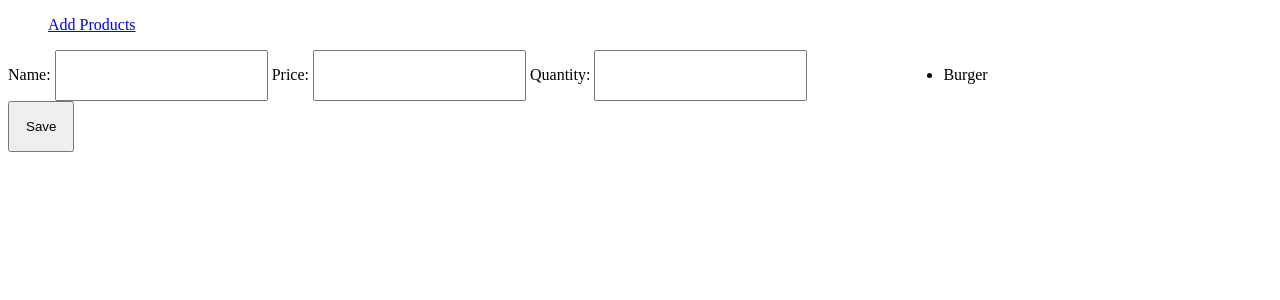
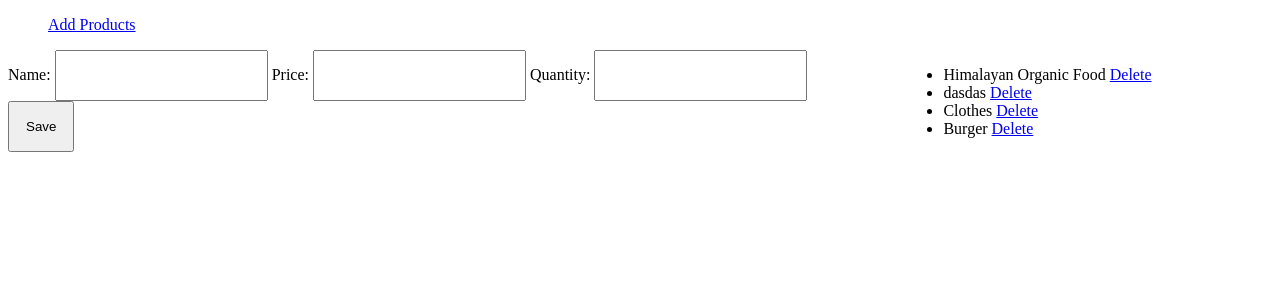
Before and after one commit to Osin-Technology/django-class, a Django app: page /products in a window 1280 px wide. Shown: the top 300 px of the page. Run offline with Django 4.2, Linux system fonts and the light colour scheme; data comes from the database, SQL or seed files in the repository; both versions use the stored data as it was after the commit.

Commit message:
delete view and url

```diff
--- a/product/templates/product/product.html
+++ b/product/templates/product/product.html
@@ -48,7 +48,10 @@
     <div class="list">
         <ul>
             {% for item in products %}
-            <li>{{item.name}}</li>
+            <li>
+                <span>{{item.name}}</span>
+                <span><a href="products/delete/{{item.id}}">Delete</a></span>
+            </li>
             {% endfor %}
         </ul>
     </div>
--- a/website/urls.py
+++ b/website/urls.py
@@ -1,10 +1,12 @@
 from django.urls import path
 from .views import (
     home,
-    products
+    products,
+    delete_product
 )
 
 urlpatterns = [
     path('', home ),
-    path('products', products, name="product")
+    path('products', products, name="product"),
+    path('products/delete/<int:id>', delete_product, name="delete_product")
 ]
--- a/website/views.py
+++ b/website/views.py
@@ -1,4 +1,4 @@
-from django.shortcuts import render, redirect
+from django.shortcuts import render, redirect, HttpResponse
 
 # Create your views here.
 
@@ -51,7 +51,7 @@ def products(request):
     form = ProductCustomForm()
     context["form"] = form
 
-    products = Product.objects.filter(price=12)
+    products = Product.objects.all()
     context["products"] = products
 
     if request.method == "POST":
@@ -59,6 +59,7 @@ def products(request):
         form_data = ProductCustomForm(request.POST)
         if form_data.is_valid():
             print("validated")
+
 
             # approach 1
             Product.objects.create(**form_data.cleaned_data)
@@ -71,3 +72,12 @@ def products(request):
         return redirect('product')
 
     return render(request, template_path, context)
+
+
+def delete_product(request, id):
+    current_product = Product.objects.filter(id=id).exists()
+    if current_product:
+        Product.objects.get(id=id).delete()
+        return redirect('product')
+    else:
+        return HttpResponse("no such product")
```
Also changed, not shown: db.sqlite3.
